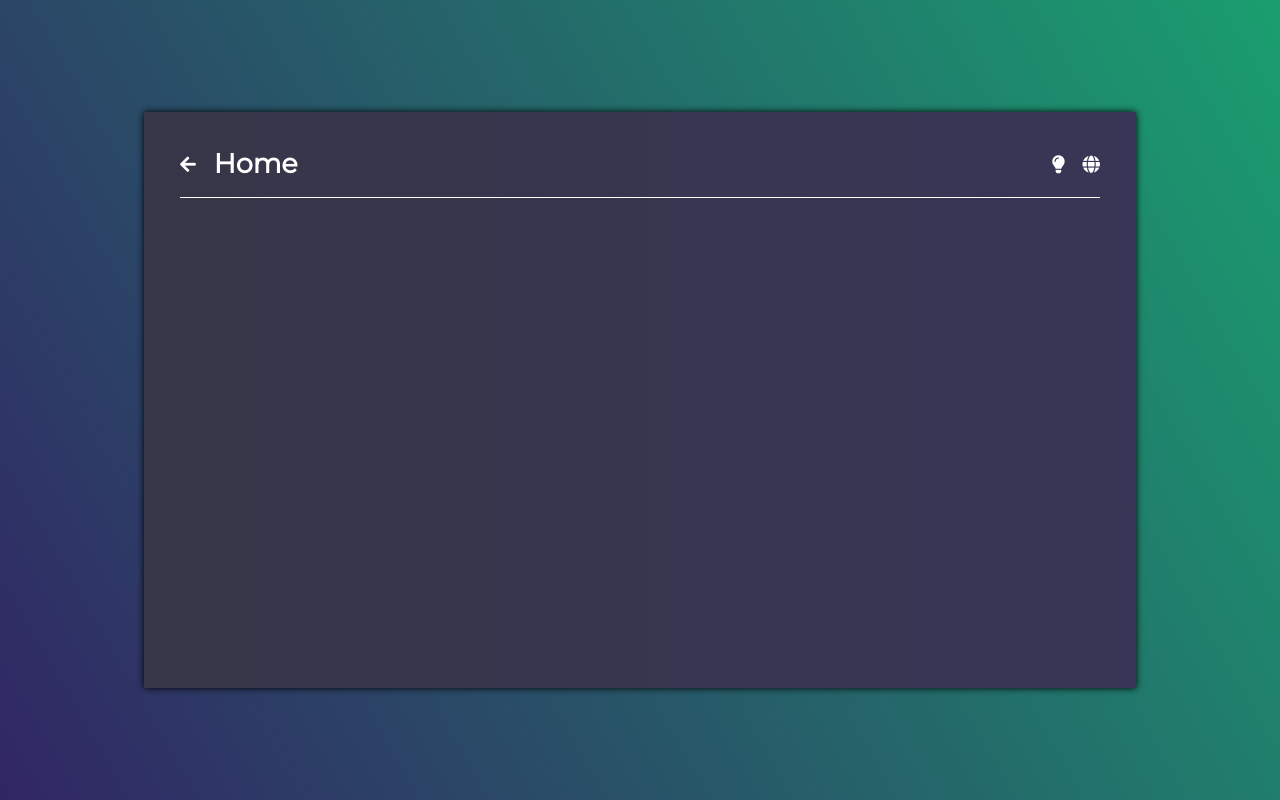
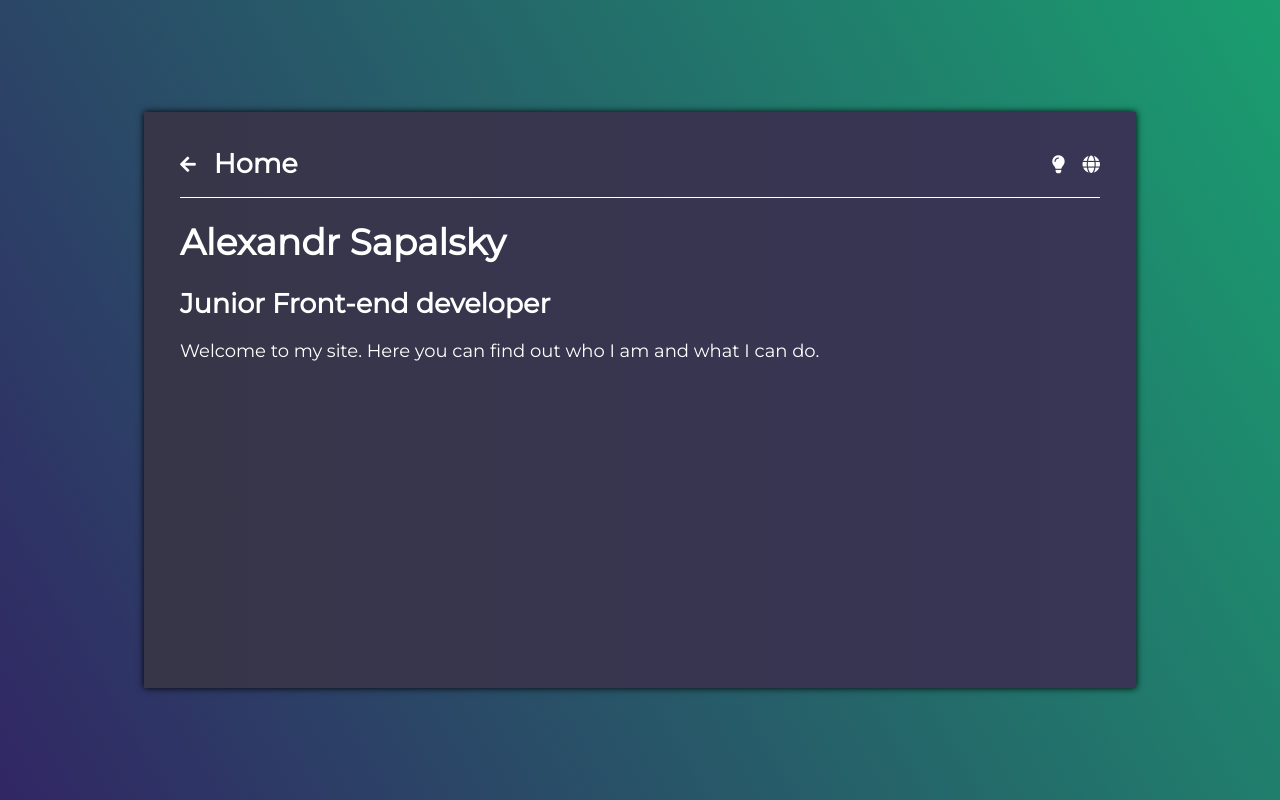
Before and after one commit to fav757/personal_website, a React (Create React App) app: page / in a window 1280 px wide. Built offline with nearby package versions, Linux system fonts and the light colour scheme.

Commit message:
add Home page component

```diff
--- a/src/components/ContentSide/ContentSide.js
+++ b/src/components/ContentSide/ContentSide.js
@@ -1,6 +1,7 @@
 import React from 'react';
 import styled from 'styled-components';
 import Header from '../Header/Header';
+import HomePage from './HomePage';
 
 const ContentSideStyled = styled.div`
   padding: 2rem;
@@ -10,6 +11,7 @@ function ContentSide() {
   return (
     <ContentSideStyled>
       <Header />
+      <HomePage />
     </ContentSideStyled>
   );
 }
--- /dev/null
+++ b/src/components/ContentSide/HomePage.js
@@ -0,0 +1,15 @@
+import React from 'react';
+
+function HomePage() {
+  return (
+    <div>
+      <h1>Alexandr Sapalsky</h1>
+      <h2>Junior Front-end developer</h2>
+      <p>
+        Welcome to my site. Here you can find out who I am and what I can do.
+      </p>
+    </div>
+  );
+}
+
+export default HomePage;
```
